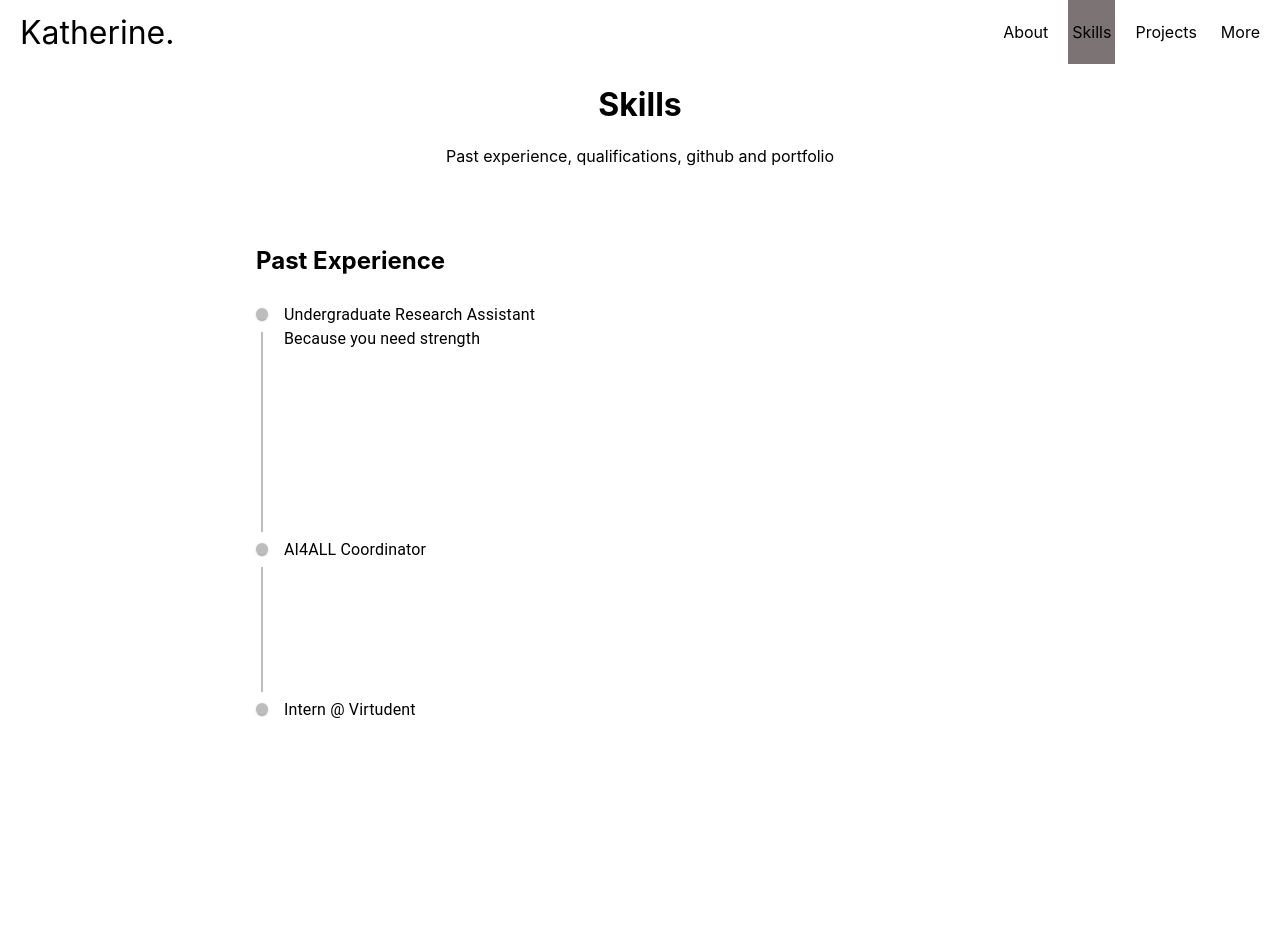
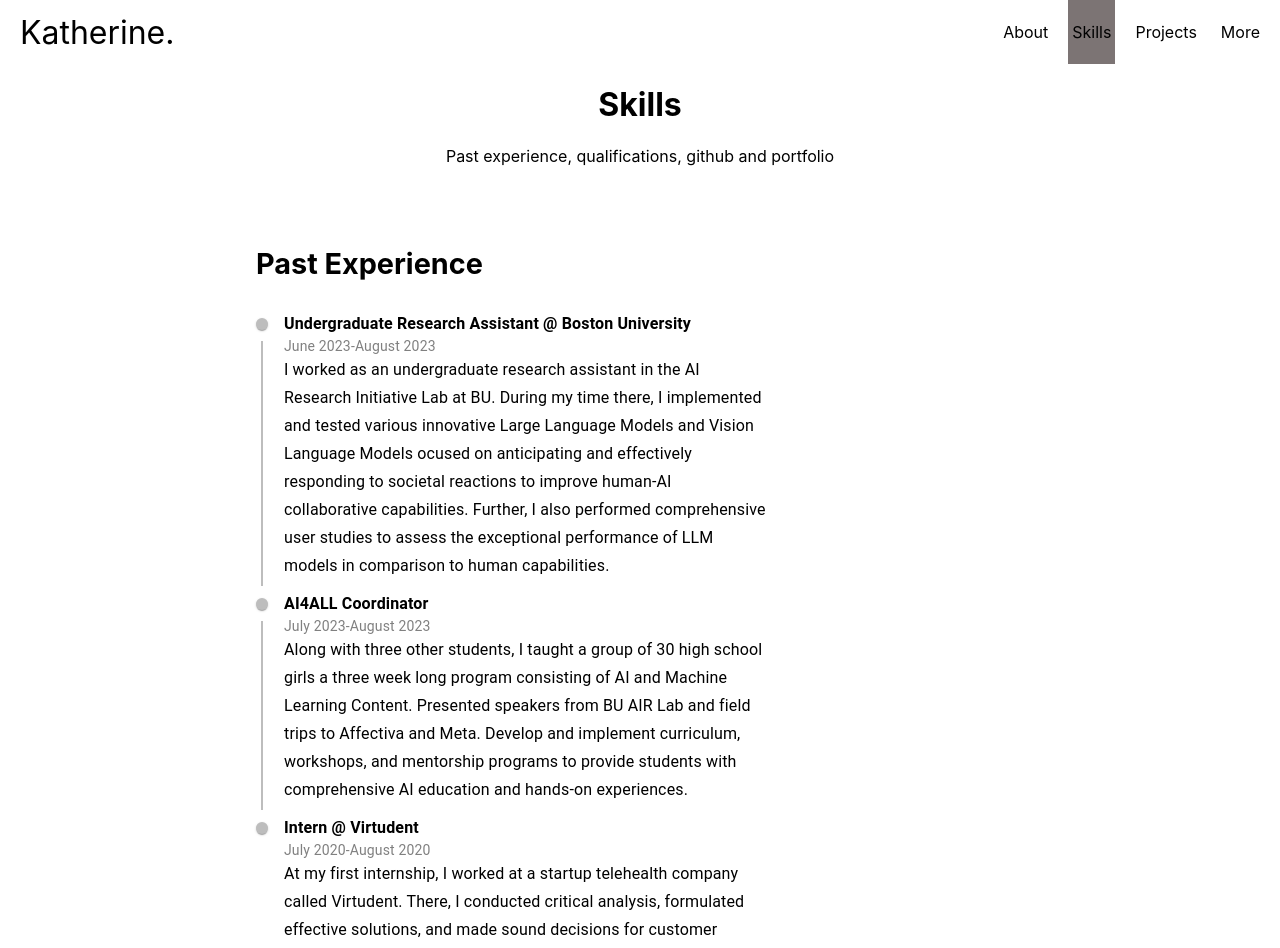
Before and after one commit to kdeng55/website, a React (Create React App) app: page /skills in a window 1280 px wide. Shown: the top 948 px of the page. Built offline with nearby package versions, Linux system fonts and the light colour scheme.

Commit message:
Added parts to timeline

```diff
--- a/src/App.css
+++ b/src/App.css
@@ -115,6 +115,6 @@ body{
 }
 
 .skill-middle-container h1 {
-  font-size: 1.5rem;
+  font-size: 1.8rem;
   margin-left: 11rem;
 }
--- a/src/components/timeline.js
+++ b/src/components/timeline.js
@@ -13,9 +13,9 @@ export default function timeline() {
           sx={{
             [`& .${timelineItemClasses.root}:before`]: {
                 flex: 0,
-                padding: 0,
+                padding:0,
                 margin: 10,
-              },
+              }
           }}
         >
           <TimelineItem>
@@ -27,23 +27,63 @@ export default function timeline() {
                 }}
               />
             </TimelineSeparator>
-            <TimelineContent>
-                Undergraduate Research Assistant
-                <Typography>Because you need strength</Typography>
+            <TimelineContent
+                sx={{
+                  marginRight: 50,
+              }}
+            >
+               <b>Undergraduate Research Assistant @ Boston University</b>
+               <Typography variant="body2" color="gray" >June 2023-August 2023</Typography>
+               <Typography variant="subtitle1">I worked as an undergraduate research assistant
+                in the AI Research Initiative Lab at BU. During my time there,
+                I implemented and tested various innovative Large Language Models
+                and Vision Language Models ocused on anticipating and effectively {'\n'}
+                responding to societal reactions to improve human-AI collaborative capabilities.
+                Further, I also performed comprehensive user studies to
+                assess the exceptional performance of LLM models in comparison to
+                human capabilities.
+                </Typography>
             </TimelineContent>
           </TimelineItem>
           <TimelineItem>
             <TimelineSeparator>
               <TimelineDot />
-              <TimelineConnector />
+              <TimelineConnector
+                sx={{
+                  height:150,
+              }}
+              />
             </TimelineSeparator>
-            <TimelineContent>AI4ALL Coordinator</TimelineContent>
+            <TimelineContent
+            sx={{
+              marginRight: 50,
+          }}
+            ><b>AI4ALL Coordinator</b>
+            <Typography variant="body2" color="gray" >July 2023-August 2023</Typography>
+            <Typography variant="subtitle1">Along with three other students, I taught a group of 30
+              high school girls a three week long program consisting of AI
+              and Machine Learning Content. Presented speakers from
+              BU AIR Lab and field trips to Affectiva and Meta.
+              Develop and implement curriculum, workshops, and mentorship
+              programs to provide students with comprehensive AI education and hands-on experiences.
+              </Typography>
+            </TimelineContent>
           </TimelineItem>
           <TimelineItem>
             <TimelineSeparator>
               <TimelineDot />
             </TimelineSeparator>
-            <TimelineContent>Intern @ Virtudent</TimelineContent>
+            <TimelineContent
+            sx={{
+              marginRight: 50,
+            }}>
+              <b>Intern @ Virtudent</b>
+              <Typography variant="body2" color="gray" >July 2020-August 2020</Typography>
+              <Typography variant="subtitle1">At my first internship, I worked at a startup telehealth company called Virtudent.
+            There, I conducted critical analysis, formulated effective solutions, and made sound decisions for customer engagement.
+            Collaborating with diverse team members, I fostered productive teamwork and enhanced customer satisfaction. I gained knowledge
+            in startup management and finance, understanding strategies for optimizing business success.</Typography>
+            </TimelineContent>
           </TimelineItem>
         </Timeline>
       );
--- a/src/pages/About.js
+++ b/src/pages/About.js
@@ -5,9 +5,9 @@ import timeline from '../components/timeline.js'
 
 export default function About () {
     return <div className="home-container">
-    <div className="name">
+    <section className="name">
         <p>About me</p>
-    </div>
+    </section>
     <div className="about-container">
         <div className="about-me">
             <p>I'm a current student at Boston University
@@ -20,7 +20,7 @@ export default function About () {
         </div>
     <div className="background-container">
         <img src={taiwan} className="taiwan" alt="img2" />
-        <div className="background">
+        <section className="background">
         <p>I grew up in Newton, Massachusetts and graduated from
             Newton South High in May of 2020. From there, I pursued an education
             at Boston University. I chose to major in CS and history because
@@ -28,7 +28,7 @@ export default function About () {
             technology and human interaction!
         </p>
         <timeline></timeline>
-        </div>
+        </section>
     </div>
     </div>
 }
```
Lines whose indentation alone changed are shown as unchanged.
